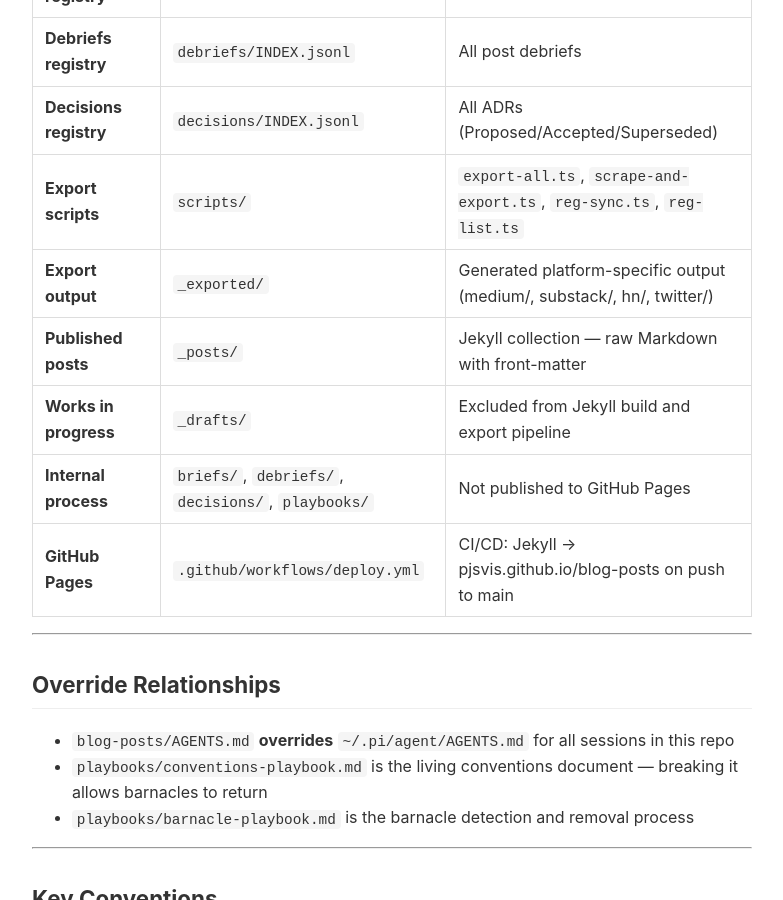
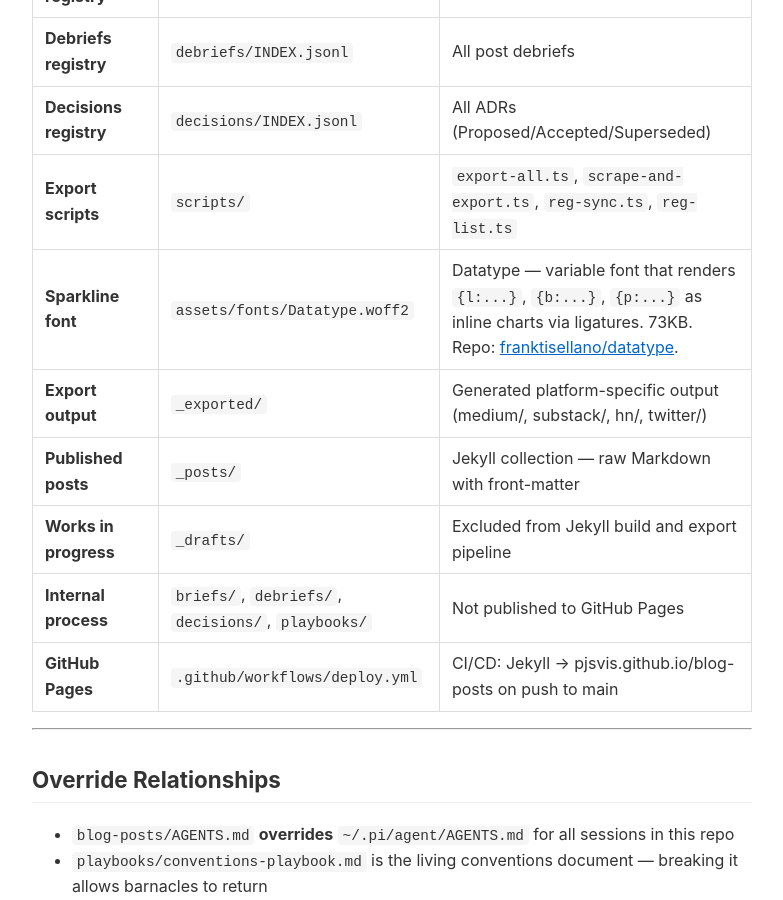
Before and after one commit to pjsvis/blog-posts, a Jekyll site: the page built from SILO_MANIFEST.md, in a window 1280 px wide and 900 px high, scrolled down 1342 px. Shown: the whole window, without its empty margins (248-1031 px from the left). Built offline with Jekyll 4.4.1, drawn with Linux system fonts in a browser that asks for light colours; our own code applies the rules of GitHub Pages for plain Markdown files.

Commit message:
docs: add Datatype sparkline font to silo asset map

```diff
--- a/SILO_MANIFEST.md
+++ b/SILO_MANIFEST.md
@@ -42,6 +42,7 @@
 | **Debriefs registry** | `debriefs/INDEX.jsonl` | All post debriefs |
 | **Decisions registry** | `decisions/INDEX.jsonl` | All ADRs (Proposed/Accepted/Superseded) |
 | **Export scripts** | `scripts/` | `export-all.ts`, `scrape-and-export.ts`, `reg-sync.ts`, `reg-list.ts` |
+| **Sparkline font** | `assets/fonts/Datatype.woff2` | Datatype — variable font that renders `{l:...}`, `{b:...}`, `{p:...}` as inline charts via ligatures. 73KB. Repo: [franktisellano/datatype](https://github.com/franktisellano/datatype). |
 | **Export output** | `_exported/` | Generated platform-specific output (medium/, substack/, hn/, twitter/) |
 | **Published posts** | `_posts/` | Jekyll collection — raw Markdown with front-matter |
 | **Works in progress** | `_drafts/` | Excluded from Jekyll build and export pipeline |
```
